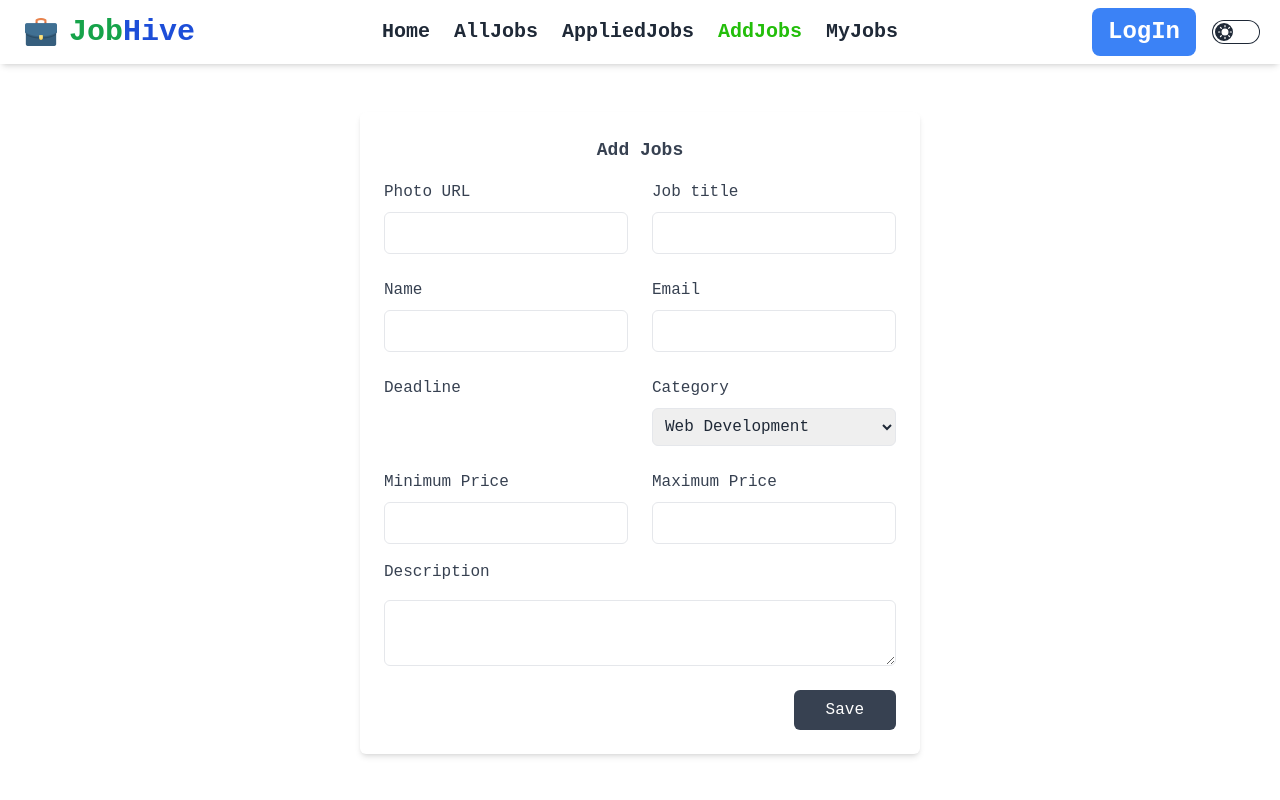
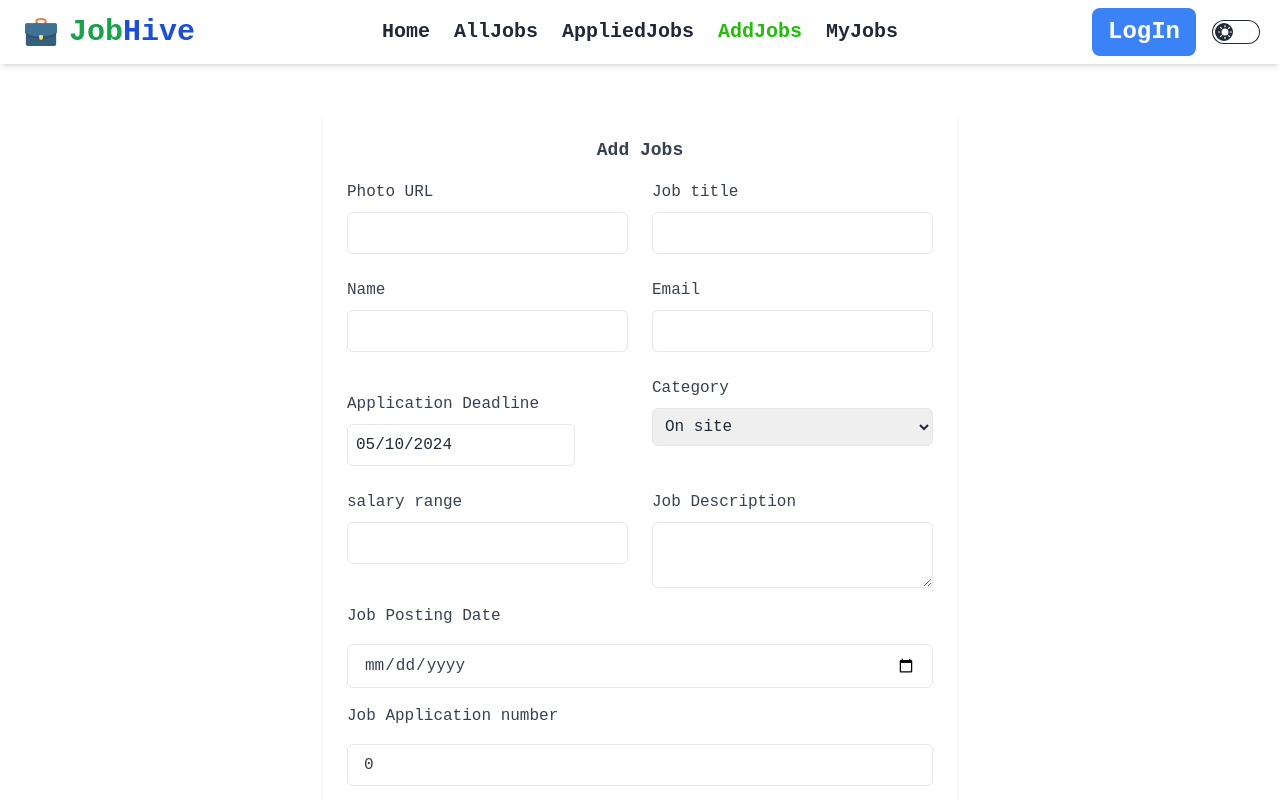
Before and after one commit to AhmedMiraz1/job-hive, a React (Vite) app: page /addJob in a window 1280 px wide. Shown: the top 800 px of the page. Built offline with nearby package versions, Linux system fonts and the light colour scheme; no server answers; a web font is replaced by a local one.

Commit message:
add job section added

```diff
--- a/package.json
+++ b/package.json
@@ -12,11 +12,13 @@
   "dependencies": {
     "axios": "^1.7.0",
     "date-fns": "^3.6.0",
+    "datepicker": "^0.0.0",
     "firebase": "^10.11.1",
     "localforage": "^1.10.0",
     "match-sorter": "^6.3.4",
     "prop-types": "^15.8.1",
-    "react": "^18.2.0",
+    "react": "^18.3.1",
+    "react-datepicker": "^6.9.0",
     "react-dom": "^18.2.0",
     "react-hot-toast": "^2.4.1",
     "react-icons": "^5.2.1",
--- a/src/Routes/Router.jsx
+++ b/src/Routes/Router.jsx
@@ -10,60 +10,47 @@ import Login from "../pages/Login";
 import Register from "../pages/Register";
 import JobDetails from "../pages/JobDetails";
 
-
-
-
-
-
-
-
-
-
 const router = createBrowserRouter([
   {
     path: "/",
-      element: <MainLayout/>,
-      errorElement: <ErrorPage/>,
-      children:[
+    element: <MainLayout />,
+    errorElement: <ErrorPage />,
+    children: [
       {
-          path:'/',
-          element: <Home/>,
-
+        path: "/",
+        element: <Home />,
       },
       {
-          path:'/allJobs',
-          element: <AllJobs/>
+        path: "/allJobs",
+        element: <AllJobs />,
       },
       {
-          path: '/appliedJobs',
-          element: <AppliedJobs/>
+        path: "/appliedJobs",
+        element: <AppliedJobs />,
       },
       {
-          path: '/addJob',
-          element: <AddJob/>
+        path: "/addJob",
+        element: <AddJob />,
       },
       {
-          path: '/myJob',
-          element: <MyJob/>
+        path: "/myJob",
+        element: <MyJob />,
       },
       {
-          path:'/login',
-          element:<Login/>
+        path: "/login",
+        element: <Login />,
       },
       {
-          path:'/register',
-          element:<Register/>
-
+        path: "/register",
+        element: <Register />,
       },
       {
-          path:'/jobDetails/:id',
-          element:<JobDetails/>
-        }
-      ]
+        path: "/jobDetails/:_id",
+        element: <JobDetails />,
+        loader: ({params})=> fetch(`${import.meta.env.VITE_API_URL}/jobs/${params._id}`)
+      },
+    ],
   },
 ]);
 
-
-
-
-  export default router
+export default router;
--- a/src/componenets/JobCard.jsx
+++ b/src/componenets/JobCard.jsx
@@ -3,33 +3,37 @@ import { Link } from "react-router-dom";
 
 const JobCard = ({job}) => {
 
-  const {_id, Category} =job
+  const {_id,name,  post_date, job_title, deadline, salary_range, job_application } =job || {}
 
     return (
         <div className='w-full max-w-sm px-4 py-3 bg-white rounded-md shadow-md hover:scale-[1.05] transition-all'>
       <div className='flex items-center justify-between'>
         <span className='text-xs font-light text-gray-800 '>
-          Deadline: 20/12/2024
+         {name}
         </span>
-        <span className='px-3 py-1 text-[8px] text-blue-800 uppercase bg-blue-200 rounded-full '>
-          {Category}
+        <span className='px-3 py-1 text-xl   '>
+          {new Date(deadline).toLocaleDateString()}
         </span>
       </div>
 
       <div>
         <h1 className='mt-2 text-lg font-semibold text-gray-800 '>
-          Build Dynamic Website Using React
+         {job_title}
         </h1>
 
         <p className='mt-2 text-sm text-gray-600 '>
-          Lorem ipsum dolor sit adipisicing elit...
+         {post_date}
         </p>
        <div className="flex items-center justify-between gap-8 mt-5 ">
        <p className='mt-2 text-sm font-bold text-gray-600 '>
-          Range: $100 - $150
+        {salary_range}
         </p>
-        <Link to= {`/jobDetails/ ${_id}`}className="btn text-white btn-sm bg-green-500" >view details</Link>
+        <p className='mt-2 text-sm font-bold text-gray-600 '>
+        {job_application}
+        </p>
+
        </div>
+       <Link to= {`/jobDetails/${_id}`}className="btn text-white btn-sm bg-green-500 mt-8" >view details</Link>
       </div>
     </div>
     );
--- a/src/componenets/JobCategory.jsx
+++ b/src/componenets/JobCategory.jsx
@@ -39,28 +39,28 @@ const JobCategory = () => {
         <TabPanel>
         <div className="grid grid-cols-1 md:grid-cols-2 lg:grid-cols-3 gap-6  my-6">
           {
-            jobs?.filter(j=> j.Category === 'on_site').map(job => <JobCard key={job._id} job={job} />)
+            jobs?.filter(j=> j.category === 'on_site').map(job => <JobCard key={job._id} job={job} />)
           }
           </div>
         </TabPanel>
         <TabPanel>
         <div className="grid grid-cols-1 md:grid-cols-2 lg:grid-cols-3 gap-6  my-6">
           {
-            jobs?.filter(j=> j.Category === 'remote').map(job => <JobCard key={job._id} job={job} />)
+            jobs?.filter(j=> j.category === 'remote').map(job => <JobCard key={job._id} job={job} />)
           }
           </div>
         </TabPanel>
         <TabPanel>
         <div className="grid grid-cols-1 md:grid-cols-2 lg:grid-cols-3 gap-6  my-6">
           {
-            jobs?.filter(j=> j.Category === 'hybrid').map(job => <JobCard key={job._id} job={job} />)
+            jobs?.filter(j=> j.category === 'hybrid').map(job => <JobCard key={job._id} job={job} />)
           }
           </div>
         </TabPanel>
         <TabPanel>
         <div className="grid grid-cols-1 md:grid-cols-2 lg:grid-cols-3 gap-6  my-6">
           {
-            jobs?.filter(j=> j.Category === 'part_time').map(job => <JobCard key={job._id} job={job} />)
+            jobs?.filter(j=> j.category === 'part_time').map(job => <JobCard key={job._id} job={job} />)
           }
           </div>
         </TabPanel>
--- a/src/pages/AddJob.jsx
+++ b/src/pages/AddJob.jsx
@@ -1,125 +1,185 @@
-import { useContext } from "react";
+import { useContext, useState } from "react";
 import { AuthContext } from "../provider/AuthProvider";
-
-
+import DatePicker from "react-datepicker";
+import "react-datepicker/dist/react-datepicker.css";
+import { useNavigate } from "react-router-dom";
+import { toast } from "react-toastify";
+import axios from "axios";
 
 const AddJob = () => {
 
-    const {user}=useContext(AuthContext)
+  const [startDate, setStartDate] = useState(new Date());
+  const navigate = useNavigate()
+
+  const { user } = useContext(AuthContext);
+  const handleFormSubmit = async e => {
+    e.preventDefault()
+    const form = e.target
+    const Photo = form.Photo.value
+    const job_title = form.job_title.value
+    const name = form.name.value
+    const email = form.email.value
+    const application_deadline = startDate
+    const category =form.category.value
+    const salary_range = parseFloat(form.salary_range.value)
+    const description = form.description.value
+    const post_date = form.post_date.value
+    const job_applicants_number = form.job_applicants_number.value
+    const jobData = {
+      Photo,
+      job_title,
+      name,
+      email,
+      deadline:application_deadline,
+      category,
+      salary_range,
+      description,
+      post_date,
+      job_application:job_applicants_number,
+      // buyer: {
+      //   email,
+      //   name,
+
+      // },
+    }
+    try {
+      const { data } = await axios.post(
+        `${import.meta.env.VITE_API_URL}/jobs`,
+        jobData
+      )
+      console.log(data)
+      toast.success('Job Data Added Successfully!')
+      navigate('/myJob')
+    } catch (err) {
+      console.log(err)
+    }
+  }
   return (
-        <div className='flex justify-center items-center min-h-[calc(100vh-306px)] my-12'>
-        <section className=' p-2 md:p-6 mx-auto bg-white rounded-md shadow-md '>
-          <h2 className='text-lg font-semibold text-gray-700 capitalize text-center '>
+    <div className="flex justify-center items-center min-h-[calc(100vh-306px)] my-12">
+      <section className=" p-2 md:p-6 mx-auto bg-white rounded-md shadow-md ">
+        <h2 className="text-lg font-semibold text-gray-700 capitalize text-center ">
           Add jobs
         </h2>
 
-          <form>
-            <div className='grid grid-cols-1 gap-6 mt-4 sm:grid-cols-2'>
+        <form onSubmit={handleFormSubmit}>
+          <div className="grid grid-cols-1 gap-6 mt-4 sm:grid-cols-2">
             <div>
-                <label className='text-gray-700 ' htmlFor='job_title'>
+              <label className="text-gray-700 " htmlFor="job_title">
                 Photo URL
               </label>
               <input
-
-                  name='Photo'
-                  type='text'
-                  className='block w-full px-4 py-2 mt-2 text-gray-700 bg-white border border-gray-200 rounded-md  focus:border-blue-400 focus:ring-blue-300 focus:ring-opacity-40  focus:outline-none focus:ring'
+                name="Photo"
+                type="text"
+                className="block w-full px-4 py-2 mt-2 text-gray-700 bg-white border border-gray-200 rounded-md  focus:border-blue-400 focus:ring-blue-300 focus:ring-opacity-40  focus:outline-none focus:ring"
               />
             </div>
 
             <div>
-                <label className='text-gray-700 ' htmlFor='emailAddress'>
+              <label className="text-gray-700 " htmlFor="emailAddress">
                 Job title
               </label>
               <input
-
-                  type='text'
-                  name='jobTitle'
-                  disabled
-                  className='block w-full px-4 py-2 mt-2 text-gray-700 bg-white border border-gray-200 rounded-md  focus:border-blue-400 focus:ring-blue-300 focus:ring-opacity-40  focus:outline-none focus:ring'
+                type="text"
+                name="job_title"
+                className="block w-full px-4 py-2 mt-2 text-gray-700 bg-white border border-gray-200 rounded-md  focus:border-blue-400 focus:ring-blue-300 focus:ring-opacity-40  focus:outline-none focus:ring"
               />
             </div>
             <div>
-                <label className='text-gray-700 ' htmlFor='job_title'>
+              <label className="text-gray-700 " htmlFor="job_title">
                 Name
               </label>
               <input
-
-                  name='name'
-                  type='text'
-                  defaultValue={user?.name}
-                  className='block w-full px-4 py-2 mt-2 text-gray-700 bg-white border border-gray-200 rounded-md  focus:border-blue-400 focus:ring-blue-300 focus:ring-opacity-40  focus:outline-none focus:ring'
+                name="name"
+                type="text"
+                defaultValue={user?.displayName}
+                disabled
+                className="block w-full px-4 py-2 mt-2 text-gray-700 bg-white border border-gray-200 rounded-md  focus:border-blue-400 focus:ring-blue-300 focus:ring-opacity-40  focus:outline-none focus:ring"
               />
             </div>
             <div>
-                <label className='text-gray-700 ' htmlFor='job_title'>
+              <label className="text-gray-700 " htmlFor="job_title">
                 Email
               </label>
               <input
-
-                  name='email'
-                  type='email'
+                name="email"
+                type="email"
+                disabled
                 defaultValue={user?.email}
-                  className='block w-full px-4 py-2 mt-2 text-gray-700 bg-white border border-gray-200 rounded-md  focus:border-blue-400 focus:ring-blue-300 focus:ring-opacity-40  focus:outline-none focus:ring'
+                className="block w-full px-4 py-2 mt-2 text-gray-700 bg-white border border-gray-200 rounded-md  focus:border-blue-400 focus:ring-blue-300 focus:ring-opacity-40  focus:outline-none focus:ring"
               />
             </div>
-              <div className='flex flex-col gap-2 '>
-                <label className='text-gray-700'>Deadline</label>
-
-                {/* Date Picker Input Field */}
+            <div className="flex flex-col gap-2 mt-4">
+            <label className="text-gray-700 " htmlFor="description">
+              Application Deadline
+            </label>
+            <DatePicker className="border p-2 rounded-md" selected={startDate} onChange={(date) => setStartDate(date)} />
           </div>
 
-              <div className='flex flex-col gap-2 '>
-                <label className='text-gray-700 ' htmlFor='category'>
+            <div className="flex flex-col gap-2 ">
+              <label className="text-gray-700 " htmlFor="category">
                 Category
               </label>
               <select
-                  name='category'
-                  id='category'
-                  className='border p-2 rounded-md'
+                name="category"
+                id="category"
+                className="border p-2 rounded-md"
               >
-                  <option value='Web Development'>Web Development</option>
-                  <option value='Graphics Design'>Graphics Design</option>
-                  <option value='Digital Marketing'>Digital Marketing</option>
+                <option value="Web Development">On site</option>
+                <option value="Graphics Design">Remote</option>
+                <option value="Digital Marketing">Hybrid </option>
+                <option value="Digital Marketing">Part time</option>
               </select>
             </div>
             <div>
-                <label className='text-gray-700 ' htmlFor='min_price'>
-                  Minimum Price
+              <label className="text-gray-700 " htmlFor="min_price">
+                salary range
               </label>
               <input
-                  id='min_price'
-                  name='min_price'
-                  type='number'
-                  className='block w-full px-4 py-2 mt-2 text-gray-700 bg-white border border-gray-200 rounded-md  focus:border-blue-400 focus:ring-blue-300 focus:ring-opacity-40  focus:outline-none focus:ring'
+                name="salary_range"
+                type="number"
+                className="block w-full px-4 py-2 mt-2 text-gray-700 bg-white border border-gray-200 rounded-md  focus:border-blue-400 focus:ring-blue-300 focus:ring-opacity-40  focus:outline-none focus:ring"
               />
             </div>
 
             <div>
-                <label className='text-gray-700 ' htmlFor='max_price'>
-                  Maximum Price
+              <label className="text-gray-700 " htmlFor="max_price">
+                Job Description
+              </label>
+              <textarea
+                className="block w-full px-8 py-2 mt-2 text-gray-700 bg-white border border-gray-200 rounded-md  focus:border-blue-400 focus:ring-blue-300 focus:ring-opacity-40  focus:outline-none focus:ring"
+                name="description"
+                id=""
+              ></textarea>
+            </div>
+          </div>
+          <div className="flex flex-col gap-2 mt-4">
+            <label className="text-gray-700 " htmlFor="description">
+              Job Posting Date
             </label>
             <input
-                  id='max_price'
-                  name='max_price'
-                  type='number'
-                  className='block w-full px-4 py-2 mt-2 text-gray-700 bg-white border border-gray-200 rounded-md  focus:border-blue-400 focus:ring-blue-300 focus:ring-opacity-40  focus:outline-none focus:ring'
+              className="block w-full px-4 py-2 mt-2 text-gray-700 bg-white border border-gray-200 rounded-md  focus:border-blue-400 focus:ring-blue-300 focus:ring-opacity-40  focus:outline-none focus:ring"
+              type="date"
+              name="post_date"
+              id=""
             />
           </div>
+
+          <div className="flex flex-col gap-2 mt-4">
+            <label className="text-gray-700 " htmlFor="description">
+            Job  Application number
+            </label>
+            <input
+              className="block w-full px-4 py-2 mt-2 text-gray-700 bg-white border border-gray-200 rounded-md  focus:border-blue-400 focus:ring-blue-300 focus:ring-opacity-40  focus:outline-none focus:ring"
+              type="number"
+              name="job_applicants_number"
+              defaultValue={0}
+              id=""
+            />
           </div>
-            <div className='flex flex-col gap-2 mt-4'>
-              <label className='text-gray-700 ' htmlFor='description'>
-                Description
-              </label>
-              <textarea
-                className='block w-full px-4 py-2 mt-2 text-gray-700 bg-white border border-gray-200 rounded-md  focus:border-blue-400 focus:ring-blue-300 focus:ring-opacity-40  focus:outline-none focus:ring'
-                name='description'
-                id='description'
-              ></textarea>
-            </div>
-            <div className='flex justify-end mt-6'>
-              <button className='px-8 py-2.5 leading-5 text-white transition-colors duration-300 transhtmlForm bg-gray-700 rounded-md hover:bg-gray-600 focus:outline-none focus:bg-gray-600'>
-                Save
+
+          <div className="flex justify-end mt-6">
+            <button className="px-8 py-2.5 leading-5 text-white transition-colors duration-300 transhtmlForm bg-purple-500 rounded-md hover:bg-green-600 focus:outline-none focus:bg-gray-600">
+              Add Job
             </button>
           </div>
         </form>
--- a/src/pages/JobDetails.jsx
+++ b/src/pages/JobDetails.jsx
@@ -1,26 +1,37 @@
+import { useLoaderData } from "react-router-dom";
+// import DatePicker from "react-datepicker";
+
+// import "react-datepicker/dist/react-datepicker.css";
+// import { useState } from "react";
 
 
 const JobDetails = () => {
+  // const [startDate, setStartDate] = useState(new Date());
+
+
+  const job = useLoaderData()
+  console.log(job);
+  const {_id,name,  category, job_title, application_deadline, salary_range, job_applicants_number } =job || {}
     return (
         <div className='flex flex-col md:flex-row justify-around gap-5  items-center min-h-[calc(100vh-306px)] md:max-w-screen-xl mx-auto '>
         {/* Job Details */}
         <div className='flex-1  px-4 py-7 bg-white rounded-md shadow-md md:min-h-[350px]'>
           <div className='flex items-center justify-between'>
             <span className='text-sm font-light text-gray-800 '>
-              Deadline: 12/08/2024
+              Deadline: {application_deadline}
             </span>
             <span className='px-4 py-1 text-xs text-blue-800 uppercase bg-blue-200 rounded-full '>
-              Web Development
+              {category}
             </span>
           </div>
 
           <div>
             <h1 className='mt-2 text-3xl font-semibold text-gray-800 '>
-              Build Dynamic Website
+              {job_title}
             </h1>
 
             <p className='mt-2 text-lg text-gray-600 '>
-              Lorem ipsum dolor sit amet consectetur adipisicing elit...
+              {salary_range}
             </p>
             <p className='mt-6 text-sm font-bold text-gray-600 '>
               Buyer Details:
@@ -42,12 +53,12 @@ const JobDetails = () => {
           </div>
         </div>
         {/* Place A Bid Form */}
-        <section className='p-6 w-full  bg-white rounded-md shadow-md flex-1 md:min-h-[350px]'>
+        {/* <section className='p-6 w-full  bg-white rounded-md shadow-md flex-1 md:min-h-[350px]'>
           <h2 className='text-lg font-semibold text-gray-700 capitalize '>
             Place A Bid
           </h2>
 
-          <form>
+          {/* <form>
             <div className='grid grid-cols-1 gap-6 mt-4 sm:grid-cols-2'>
               <div>
                 <label className='text-gray-700 ' htmlFor='price'>
@@ -89,7 +100,7 @@ const JobDetails = () => {
                 <label className='text-gray-700'>Deadline</label>
 
                 {/* Date Picker Input Field */}
-              </div>
+              {/* </div>
             </div>
 
             <div className='flex justify-end mt-6'>
@@ -100,8 +111,8 @@ const JobDetails = () => {
                 Place Bid
               </button>
             </div>
-          </form>
-        </section>
+        //   </form> */}
+        {/* </section> */}
       </div>
     );
 };
```
Also changed, not shown: 1 other file (tests, documents, lock files or other folders). Lines whose indentation alone changed are shown as unchanged.
